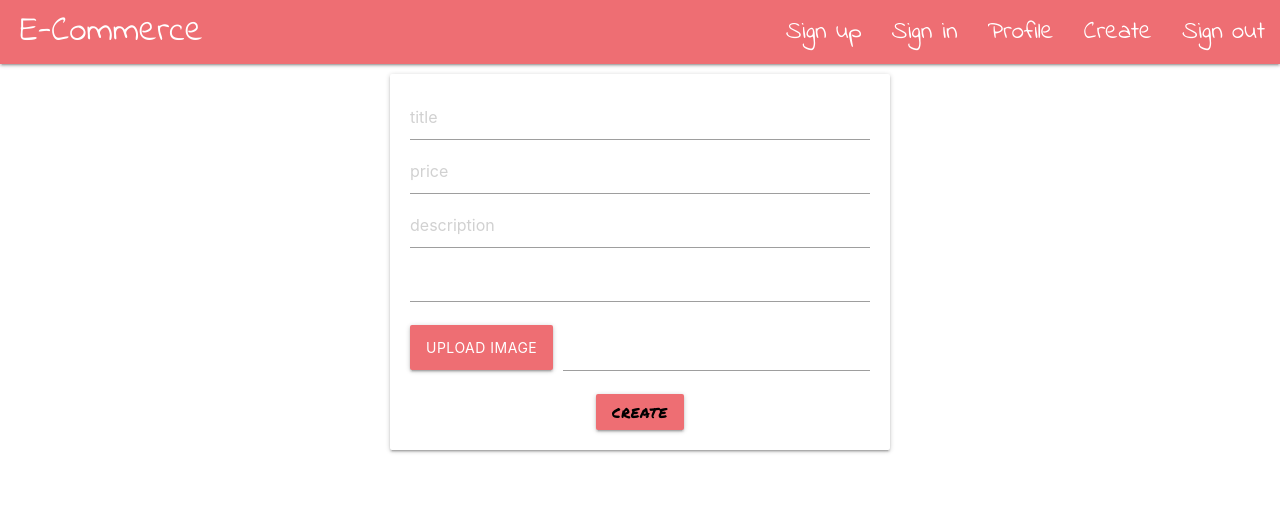
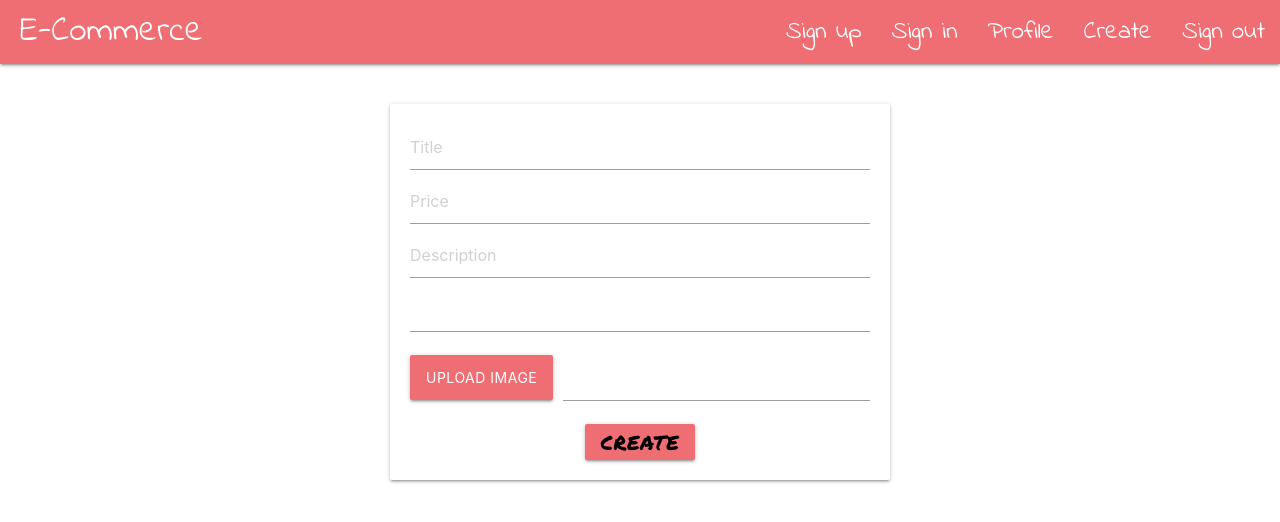
Before and after one commit to donivanev/E-Commerce, a React (Create React App) app in the folder client/: page /create in a window 1280 px wide. Shown: the top 522 px of the page. Built offline with nearby package versions, Linux system fonts and the light colour scheme.

Commit message:
fixed some forms text and position

```diff
--- a/client/src/App.css
+++ b/client/src/App.css
@@ -42,6 +42,7 @@ nav {
     background-color: rgb(238, 110, 115);
     margin-right: 0px;
     font-family: 'Permanent Marker', cursive;
+    font-size: 20px;
 }
 
 #toast-container {
--- a/client/src/components/screens/create.js
+++ b/client/src/components/screens/create.js
@@ -3,12 +3,12 @@ import React from 'react'
 const CreateProduct = () => {
     return (
         <div className="card input-field" style={{
-            margin: '10px auto', maxWidth: '500px', padding: '20px',
+            margin: '40px auto', maxWidth: '500px', padding: '20px',
             textAlign: 'center'
         }}>
-            <input type="text" placeholder="title" />
-            <input type="number" placeholder="price" min="0" />
-            <input type="text" placeholder="description" />
+            <input type="text" placeholder="Title" />
+            <input type="number" placeholder="Price" min="0" step="0.1"/>
+            <input type="text" placeholder="Description" />
             <input list="products"/>
             <datalist id="products">
                 <option value="Appliances" />
```
